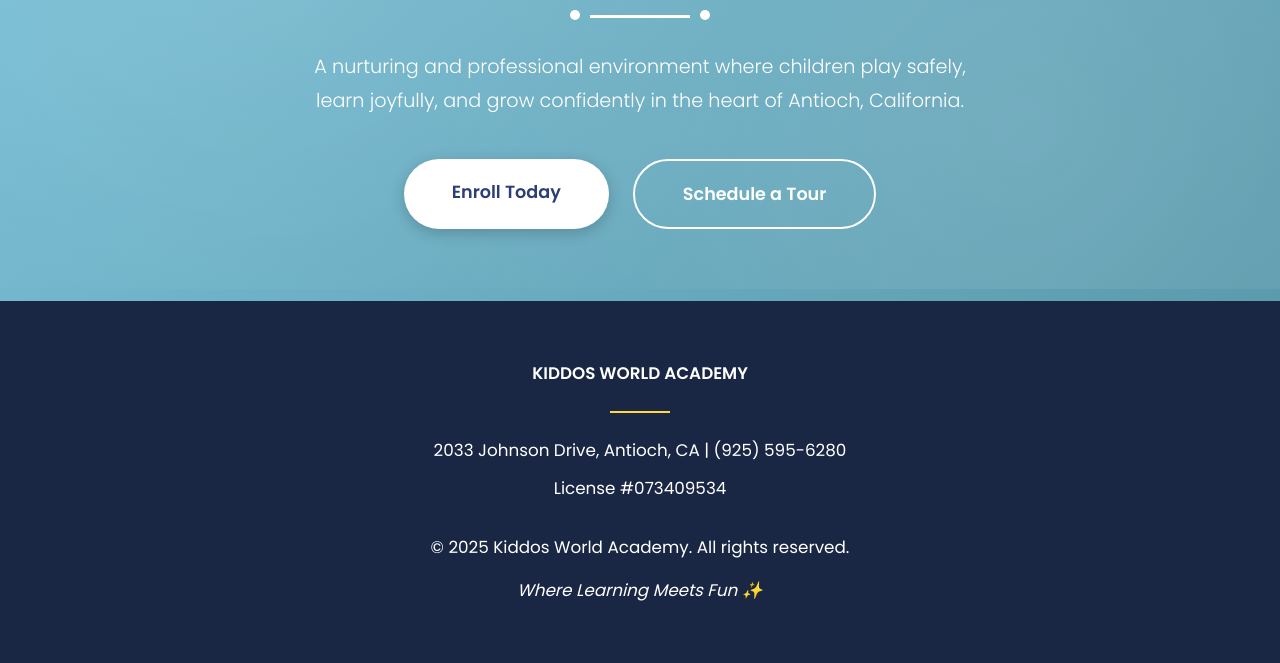
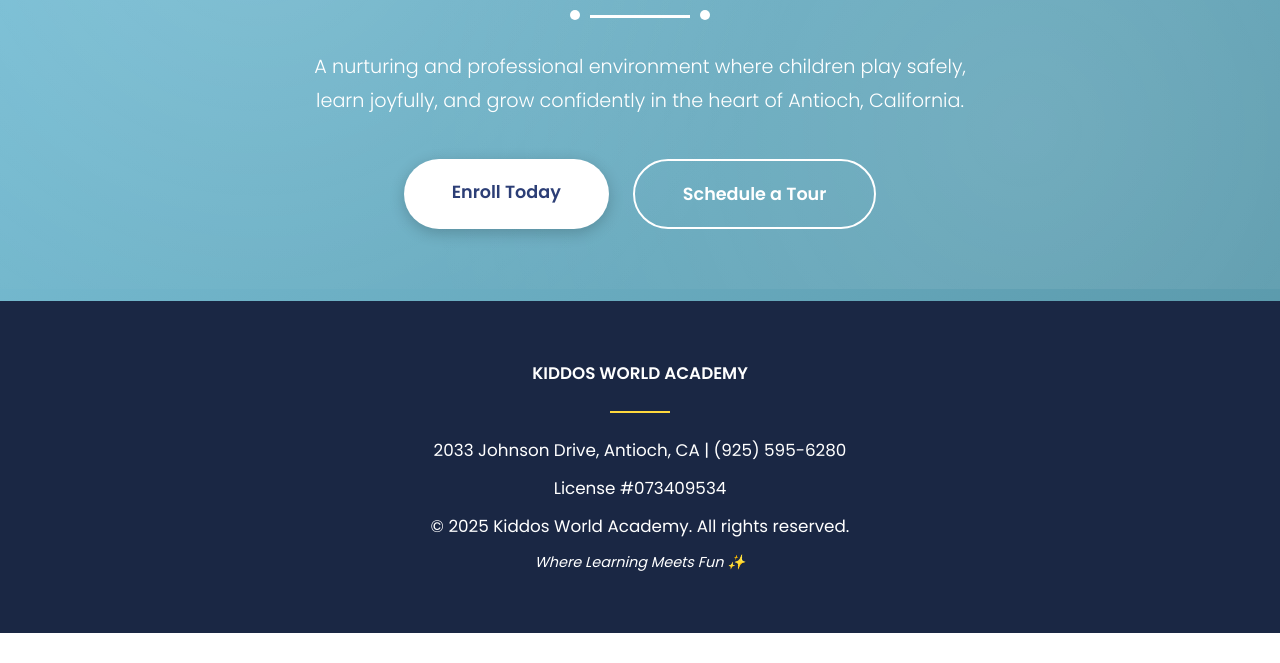
Before and after one commit to KiddosDayCare/mainWebsite, a plain HTML site: page index.html in a window 1280 px wide. Shown: the part 499-1162 px from the top of the page. After the commit the page ends 1132 px from the top, so only its background shows below. Drawn offline with nearby package versions, Linux system fonts and the light colour scheme.

Commit message:
Refactor footer section and load via script
Removed the footer section and added a placeholder for dynamic footer loading.

```diff
--- a/index.html
+++ b/index.html
@@ -6,6 +6,7 @@
     <title>Kiddos World Academy - Where Learning Meets Fun | Antioch, CA</title>
     <link href="https://fonts.googleapis.com/css2?family=Playfair+Display:wght@400;600;700&family=Poppins:wght@300;400;500;600&display=swap" rel="stylesheet">
     <link rel="stylesheet" href="styles.css">
+    <script src="footer.js"></script>
 
 </head>
 <body>
@@ -52,16 +53,7 @@
     </section>
 
     <!-- Footer -->
-    <footer>
-        <div class="container">
-            <p><strong>KIDDOS WORLD ACADEMY</strong></p>
-            <div class="footer-divider"></div>
-            <p>2033 Johnson Drive, Antioch, CA | (925) 595-6280</p>
-            <p>License #073409534</p>
-            <p style="margin-top: 2rem;">&copy; 2025 Kiddos World Academy. All rights reserved.</p>
-            <p style="margin-top: 1rem; font-style: italic;">Where Learning Meets Fun ✨</p>
-        </div>
-    </footer>
+    <div id="footer-placeholder"></div>
 
     <script>
         // Add scrolled class to navbar on scroll
@@ -100,6 +92,9 @@
                 navMenu.classList.remove('active');
             }
         });
+
+        // Load footer
+        // Footer is loaded via footer.js script
     </script>
 </body>
 </html>
```
